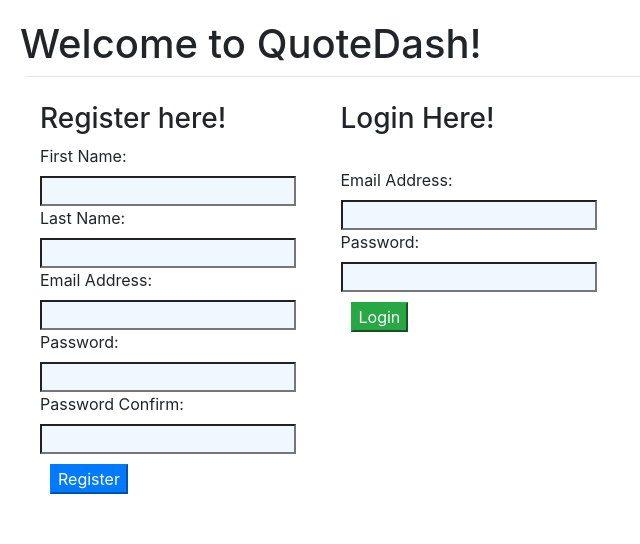
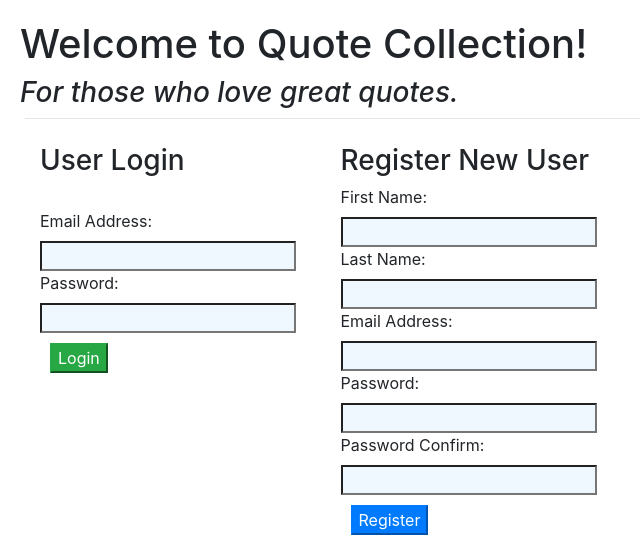
Before and after one commit to wil10right/quoteDash, a Django app: page / in a window 1280 px wide. Shown: the top 544 px of the page, without its empty margins (0-640 px from the left). Run offline with Django 3.2, Linux system fonts and the light colour scheme; parts of the project's set-up code (start-up, migrations or seed data) failed here and were passed over; some libraries are stand-ins or nearby versions.

Commit message:
I really need to stop tweaking this for now

```diff
--- a/apps/quote_app/templates/edit.html
+++ b/apps/quote_app/templates/edit.html
@@ -7,7 +7,7 @@
     <meta http-equiv="X-UA-Compatible" content="ie=edge">
     <link rel="stylesheet" href="https://stackpath.bootstrapcdn.com/bootstrap/4.1.1/css/bootstrap.min.css" integrity="sha384-WskhaSGFgHYWDcbwN70/dfYBj47jz9qbsMId/iRN3ewGhXQFZCSftd1LZCfmhktB" crossorigin="anonymous">
     <link type="text/css" rel="stylesheet" href="{% static 'style.css'%}" media="screen,projection" />
-    <title>QuoteDash Edit User: {{request.session.first}}</title>
+    <title>Edit User: {{request.session.first}}</title>
 </head>
 <body>
     <header>
--- a/apps/quote_app/templates/home.html
+++ b/apps/quote_app/templates/home.html
@@ -10,7 +10,7 @@
     <link rel="stylesheet" href="https://stackpath.bootstrapcdn.com/bootstrap/4.1.1/css/bootstrap.min.css" integrity="sha384-WskhaSGFgHYWDcbwN70/dfYBj47jz9qbsMId/iRN3ewGhXQFZCSftd1LZCfmhktB" crossorigin="anonymous">
     <link type="text/css" rel="stylesheet" href="{% static 'style.css'%}" media="screen,projection" />
 
-    <title>QuoteDash Home</title>
+    <title>Quote Collection</title>
 </head>
 
 <body>
--- a/apps/quote_app/templates/index.html
+++ b/apps/quote_app/templates/index.html
@@ -9,16 +9,29 @@
     <link rel="stylesheet" href="https://stackpath.bootstrapcdn.com/bootstrap/4.1.1/css/bootstrap.min.css" integrity="sha384-WskhaSGFgHYWDcbwN70/dfYBj47jz9qbsMId/iRN3ewGhXQFZCSftd1LZCfmhktB" crossorigin="anonymous">
     <link type="text/css" rel="stylesheet" href="{% static 'style.css'%}" media="screen,projection" />
 
-    <title>QuoteDash</title>
+    <title>Quote Collection</title>
 </head>
 <body>
-    <h1>Welcome to QuoteDash!</h1>
+    <h1>Welcome to Quote Collection!</h1>
+    <h3><em>For those who love great quotes.</em></h3>
     <hr>
     {% for message in messages%}
         <h6 class="error">{{message}}</h6>
     {% endfor%}
+    <div class="login_block">
+        <h3>User Login</h3>
+        <form action="process" method="POST">
+            {% csrf_token %}
+            <input type="hidden" name="reg" value="login"><br>
+            <label>Email Address:</label><br>
+            <input type="text" name="email"><br>
+            <label>Password:</label><br>
+            <input type="password" name="pw"><br>
+            <input class="btn-success enter" type="submit" value="Login"/><br>
+        </form>
+    </div>
     <div class="reg_block">
-        <h3>Register here!</h3>
+        <h3>Register New User</h3>
         <form action="process" method="POST">
             {% csrf_token %}
             <input type="hidden" name="reg" value="new">
@@ -35,18 +48,6 @@
             <input class="btn-primary enter" type="submit" value="Register"/>
         </form>
     </div>
-    <div class="login_block">
-        <h3>Login Here!</h3>
-        <form action="process" method="POST">
-            {% csrf_token %}
-            <input type="hidden" name="reg" value="login"><br>
-            <label>Email Address:</label><br>
-            <input type="text" name="email"><br>
-            <label>Password:</label><br>
-            <input type="password" name="pw"><br>
-            <input class="btn-success enter" type="submit" value="Login"/><br>
-        </form>
-    </div>
 
 
         <!-- <a href="home">Home</a> -->
--- a/apps/quote_app/templates/user.html
+++ b/apps/quote_app/templates/user.html
@@ -9,7 +9,7 @@
     <link rel="stylesheet" href="https://stackpath.bootstrapcdn.com/bootstrap/4.1.1/css/bootstrap.min.css" integrity="sha384-WskhaSGFgHYWDcbwN70/dfYBj47jz9qbsMId/iRN3ewGhXQFZCSftd1LZCfmhktB" crossorigin="anonymous">
     <link type="text/css" rel="stylesheet" href="{% static 'style.css'%}" media="screen,projection" />
 
-    <title>QuoteDash User Page: {{request.session.first_name}}</title>
+    <title>User Page: {{request.session.first_name}}</title>
 </head>
 <body>
     <header>
```
Also changed, not shown: db.sqlite3.
